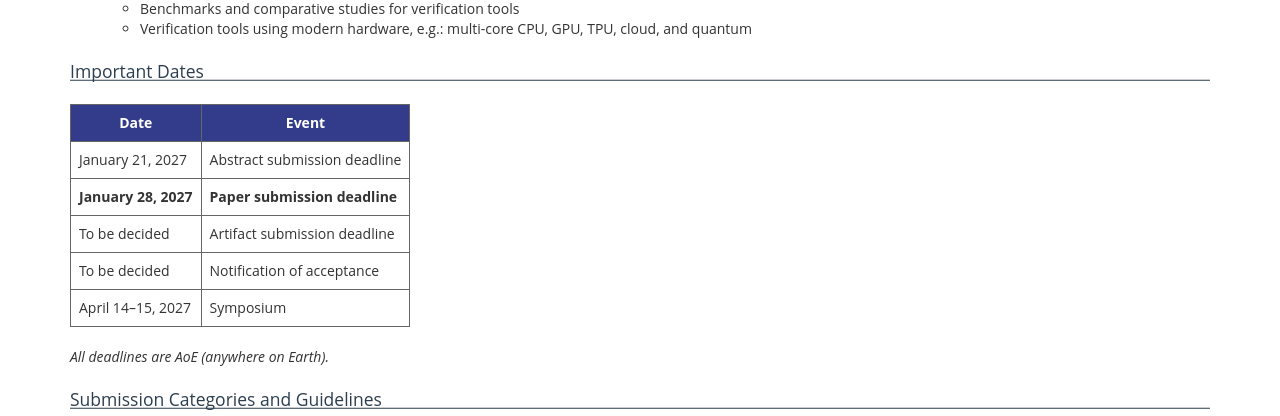
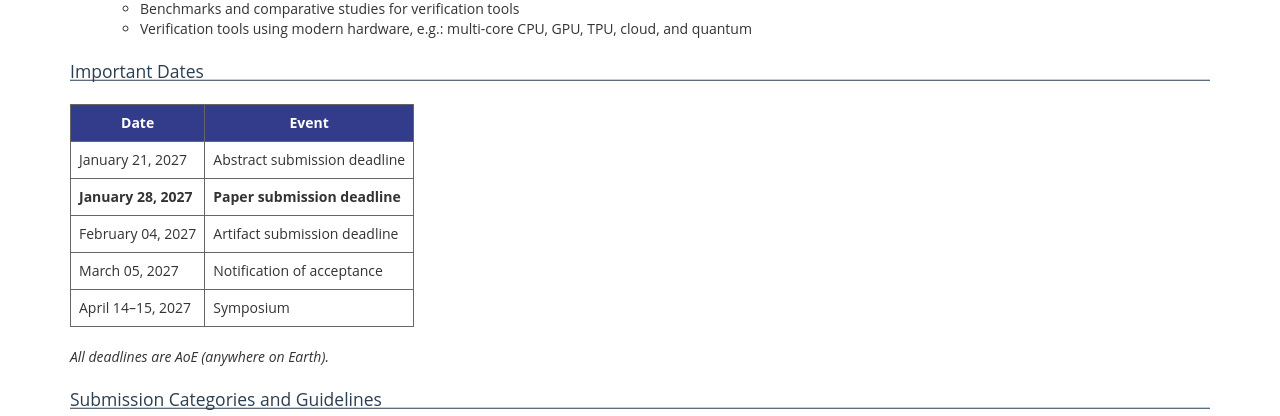
Before and after one commit to SPIN-web/SPIN2027, a Jekyll site: the page built from _pages/call.md, in a window 1280 px wide. Shown: the part 1046-1462 px from the top of the page. Built offline with Jekyll 4.4.1, drawn with Linux system fonts in a browser that asks for light colours; nearby versions of some CDN libraries.

Commit message:
Add dates for artifact submission and notification to index and call pages

```diff
--- a/_pages/call.md
+++ b/_pages/call.md
@@ -41,13 +41,13 @@ Topics of interest include, but are not limited to:
 
 ## Important Dates
 
-| Date | Event |
-| ---- | ----- |
-| January 21, 2027 | Abstract submission deadline |
+| Date                 | Event                         |
+|----------------------|-------------------------------|
+| January 21, 2027     | Abstract submission deadline  |
 | **January 28, 2027** | **Paper submission deadline** |
-| To be decided | Artifact submission deadline |
-| To be decided | Notification of acceptance |
-| April 14–15, 2027 | Symposium |
+| February 04, 2027    | Artifact submission deadline  |
+| March 05, 2027       | Notification of acceptance    |
+| April 14–15, 2027    | Symposium                     |
 
 *All deadlines are AoE (anywhere on Earth).*
 
```
Also changed, not shown: _pages/index.md (+2 -2 lines).
